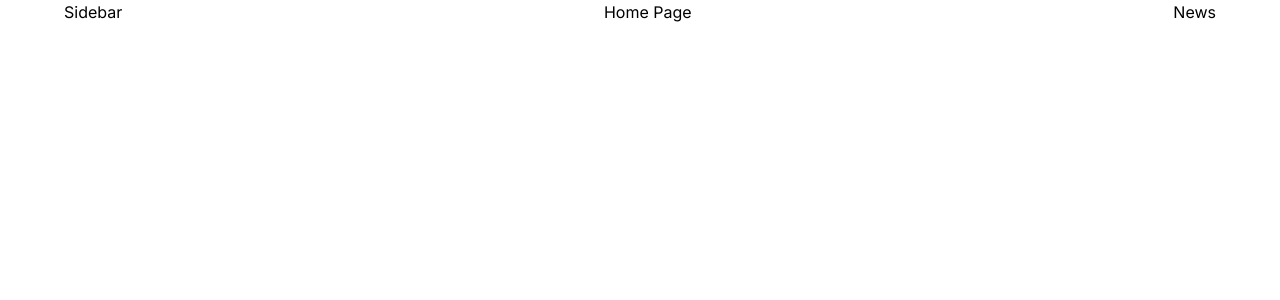
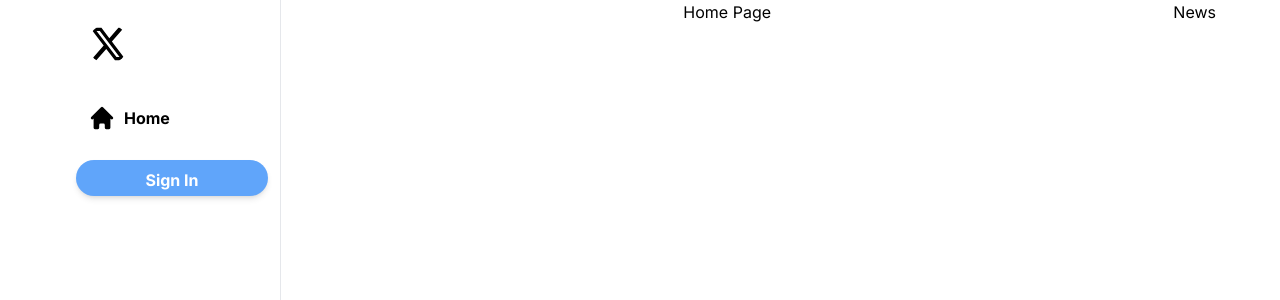
Before and after one commit to parthpathakpp1/x-next, a Next.js app: page / in a window 1280 px wide. Shown: the top 300 px of the page. Built offline with nearby package versions, Linux system fonts and the light colour scheme.

Commit message:
Modify Sidebar

```diff
--- a/src/app/layout.js
+++ b/src/app/layout.js
@@ -15,7 +15,7 @@
     <html lang="en">
       <body className={inter.className}>
         <div className="flex justify-between max-w-6xl mx-auto">
-          <div>
+          <div className="hidden sm:inline border-r h-screen">
             <Sidebar />
           </div>
           <div>{children}</div>
--- a/src/components/Sidebar.jsx
+++ b/src/components/Sidebar.jsx
@@ -1,5 +1,24 @@
+import Link from "next/link";
 import React from "react";
+import { FaXTwitter } from "react-icons/fa6";
+import { HiHome } from "react-icons/hi";
 
 export default function Sidebar() {
-  return <div>Sidebar</div>;
+  return (
+    <div className="flex flex-col gap-4 p-3">
+      <Link href="/">
+        <FaXTwitter className="w-16 h-16 cursor-pointer p-3 hover:bg-gray-100 rounded-full transition-all duration-200" />
+      </Link>
+      <Link
+        href="/"
+        className="flex items-center p-3 hover:bg-gray-100 rounded-full transition-all duration-200 gap-2 w-fit"
+      >
+        <HiHome className="h-7 w-7" />
+        <span className="font-bold hidden xl:inline">Home</span>
+      </Link>
+      <button className="bg-blue-400 text-white font-bold rounded-full px-4 py-2 hover:brightness-95 transition-all duration-200 w-48 h-9 shadow-md hidden xl:inline">
+        Sign In
+      </button>
+    </div>
+  );
 }
```
Also changed, not shown: package.json (+5 -4 lines), 1 other file (tests, documents, lock files or other folders).
